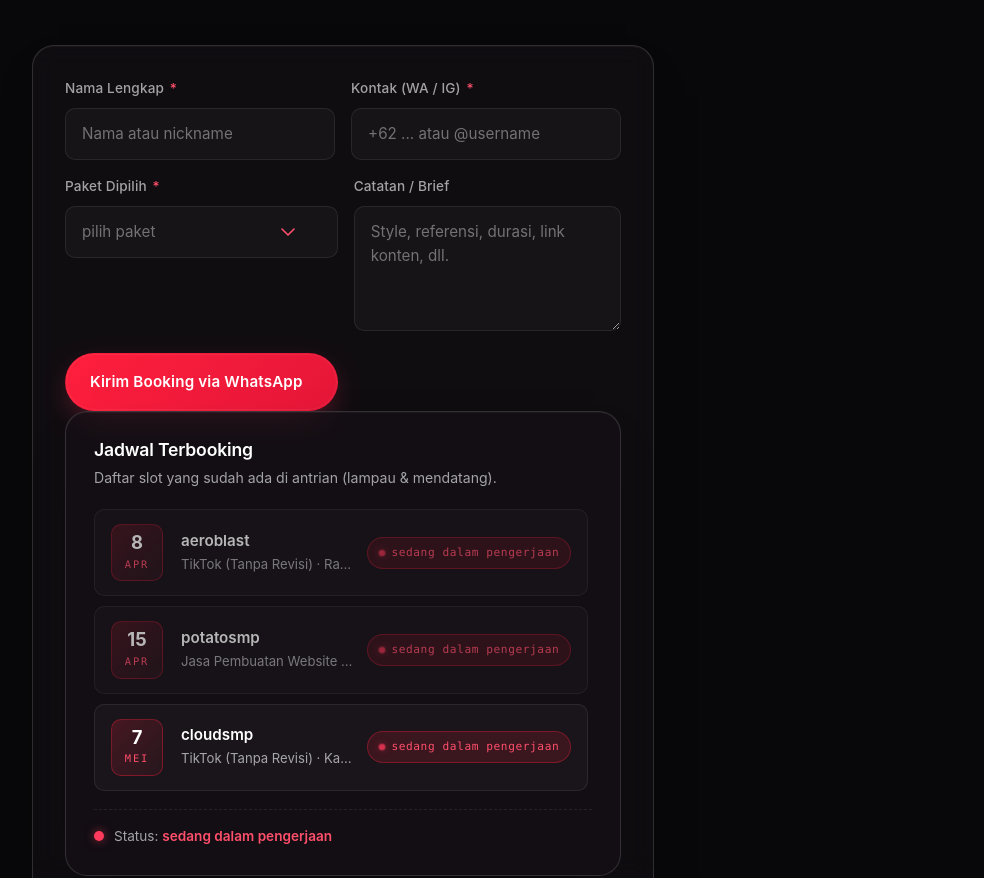
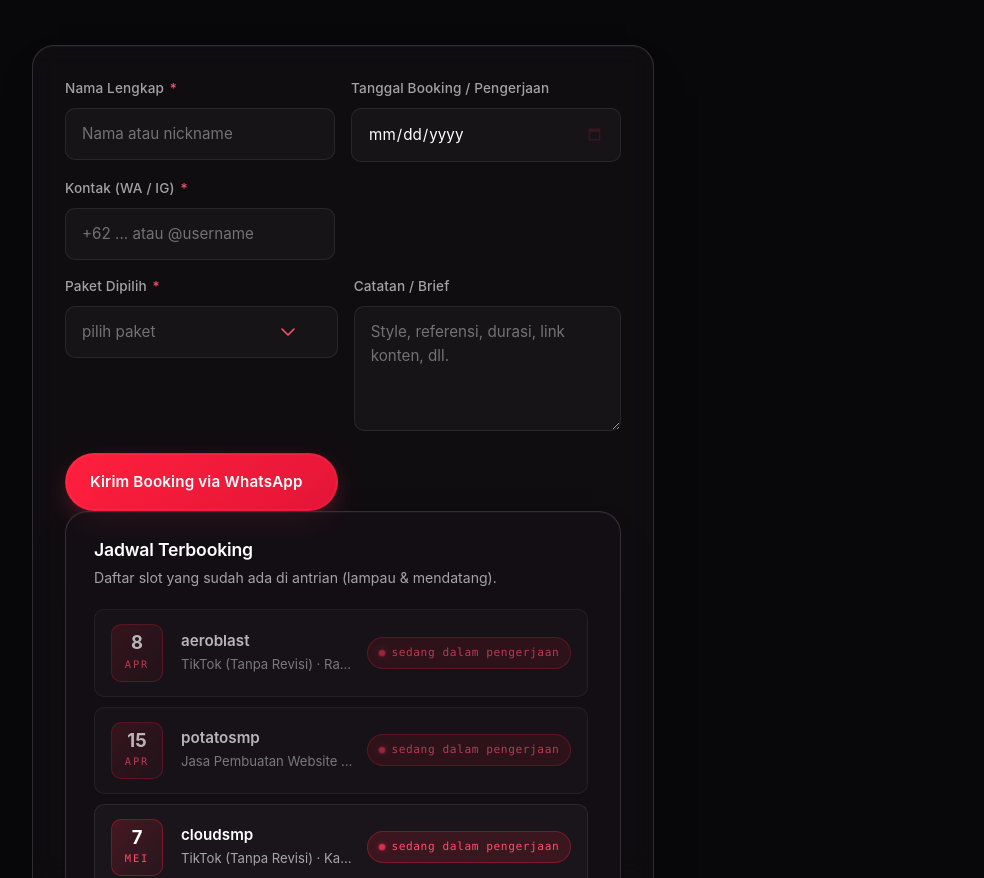
Before and after one commit to haykalfirdaus/portofolio, a plain HTML site: page index.html in a window 1280 px wide. Shown: the part 3263-4141 px from the top of the page, without its empty margins (36-1020 px from the left). Drawn offline with Linux system fonts and the light colour scheme.

Commit message:
Update index.html

```diff
--- a/index.html
+++ b/index.html
@@ -358,6 +358,10 @@
                                     <input type="text" id="bk-name" name="name" placeholder="Nama atau nickname" required autocomplete="name">
                                 </div>
                                 <div class="form-group">
+                                    <label for="bk-date">Tanggal Booking / Pengerjaan</label>
+                                    <input type="date" id="bk-date" name="bk-date" required placeholder="Pilih Tanggal">
+                                </div>
+                                <div class="form-group">
                                     <label for="bk-contact">Kontak (WA / IG) <span class="req">*</span></label>
                                     <input type="text" id="bk-contact" name="contact" placeholder="+62 ... atau @username" required>
                                 </div>
```
